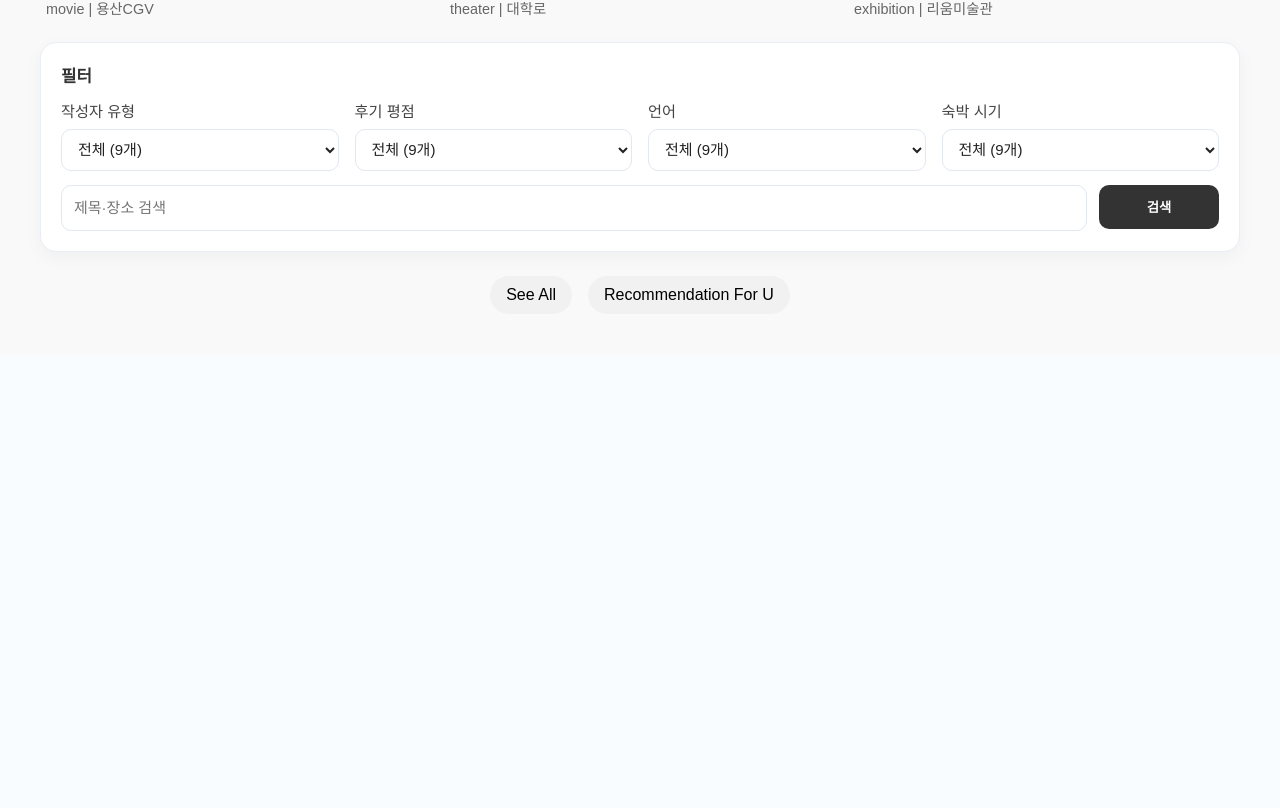
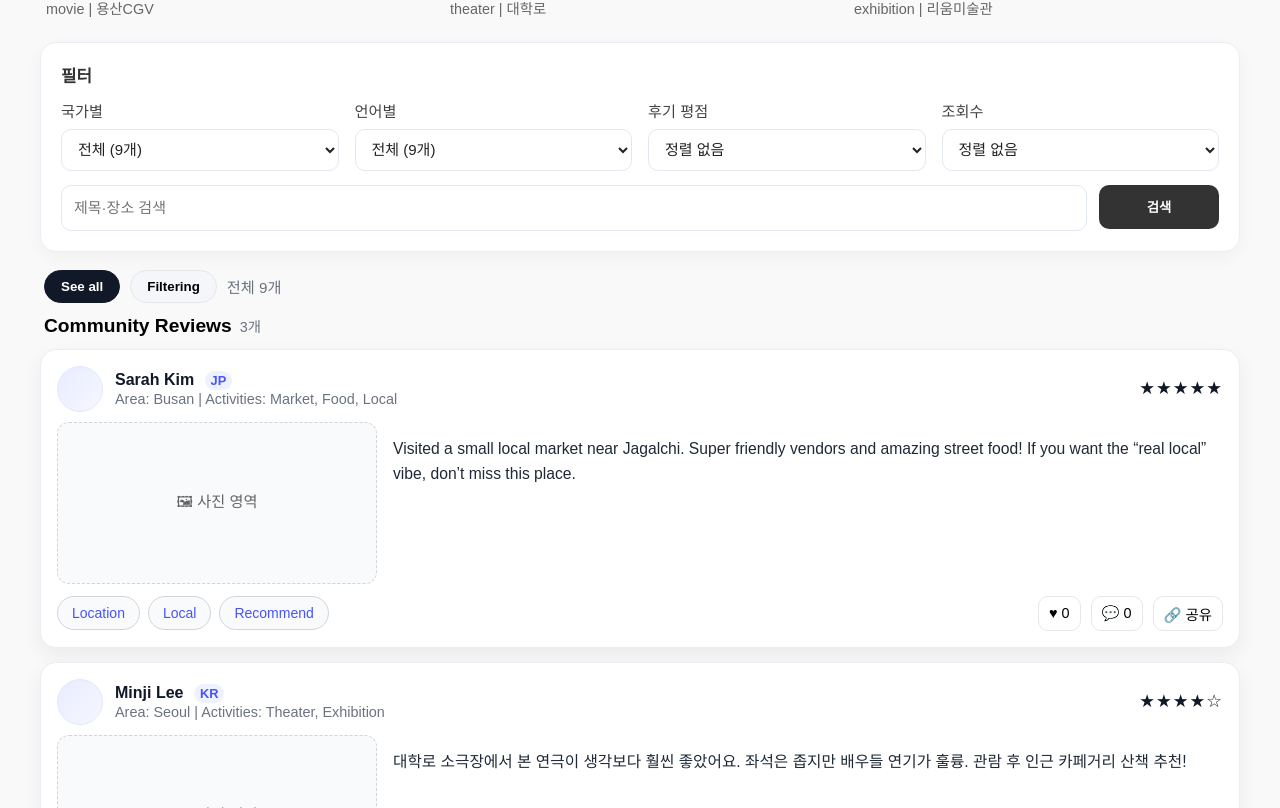
Before and after one commit to Re-Local/Frontend, a React (Create React App) app: page /genre in a window 1280 px wide. Shown: the part 532-1340 px from the top of the page. Before the commit the page ends 886 px from the top, so only its background shows below. Built offline with nearby package versions, Linux system fonts and the light colour scheme.

Commit message:
장르 페이지 수정 v25.08.12.1

```diff
--- a/src/Genre/Genre.css
+++ b/src/Genre/Genre.css
@@ -1,55 +1,61 @@
-/* 레이아웃 전체 */
 .genre-container {
   padding: 40px;
   background-color: #f9f9f9;
   font-family: 'Pretendard', sans-serif;
 }
 
-  /* 헤더 */
+/* Header */
 .genre-header {
   display: flex;
   justify-content: space-between;
   align-items: center;
   margin-bottom: 32px;
 }
-
 .genre-header h2 {
   font-size: 2rem;
   font-weight: 600;
   color: #333;
 }
 
-  .genre-title { font-size: 2rem; font-weight: 700; margin-bottom: 8px; }
+.genre-title {
+  font-size: 2rem;
+  font-weight: 700;
+  margin-bottom: 8px;
+}
 .category-chip {
-  display:inline-block; padding:6px 10px; border-radius:16px;
-  background:#f1f3ff; color:#4753ff; font-size:0.85rem; margin-bottom:16px;
+  display: inline-block;
+  padding: 6px 10px;
+  border-radius: 16px;
+  background: #f1f3ff;
+  color: #4753ff;
+  font-size: 0.85rem;
+  margin-bottom: 16px;
 }
 
-
-  /* 검색 */
+/* Search (현재는 유지만) */
 .genre-search {
   display: flex;
   align-items: center;
   gap: 10px;
 }
-
 .genre-search input {
   padding: 10px 14px;
   border: 1px solid #ccc;
   border-radius: 8px;
   width: 200px;
 }
-
 .genre-search button {
   background-color: #333;
-    color: white;
+  color: #fff;
   border: none;
   padding: 10px;
   border-radius: 8px;
   cursor: pointer;
 }
 
-  /* 포스터 카드 */
+/* ===============================
+   Poster / Carousel
+================================ */
 .poster-section {
   display: grid;
   grid-template-columns: repeat(auto-fit, minmax(240px, 1fr));
@@ -58,124 +64,53 @@
 }
 
 .poster-card {
-    width: 200px; /* 또는 220px, 240px 등 원하는 크기로 */
+  width: 200px;
   min-width: 200px;
   height: auto;
-    background: white;
+  background: #fff;
   border-radius: 10px;
-    box-shadow: 0 4px 12px rgba(0,0,0,0.08);
+  box-shadow: 0 4px 12px rgba(0, 0, 0, 0.08);
   padding: 12px;
   display: flex;
   flex-direction: column;
   align-items: center;
   transition: transform 0.2s ease;
 }
-
-  .poster-card:hover {
-    transform: translateY(-4px);
-  }
-
-
+.poster-card:hover { transform: translateY(-4px); }
 
 .poster-img-mine {
   width: 100%;
-    height: 280px;         /* 세로로 길게 */
+  height: 280px;
   object-fit: cover;
   border-radius: 8px;
   margin-bottom: 12px;
 }
+.poster-title { font-weight: 600; font-size: 1.1rem; }
+.poster-info  { font-size: 0.9rem; color: #777; margin-top: 4px; }
 
-
-  .poster-title {
-    font-weight: 600;
-    font-size: 1.1rem;
-  }
-
-  .poster-info {
-    font-size: 0.9rem;
-    color: #777;
-    margin-top: 4px;
-  }
-  .poster-buttons button {
-    padding: 12px 24px;
-    font-size: 1rem;
-    font-weight: 500;
-    border: none;
-    border-radius: 30px;
-    background-color: #333;
-    color: black;
-    cursor: pointer;
-    transition: background-color 0.2s ease, transform 0.2s ease;
-  }
-
-  .poster-buttons button:hover {
-    background-color: #555;
-    transform: translateY(-2px);
-  }
-
-
-  /* 버튼 그룹 */
-  .poster-buttons {
-    display: flex;
-    gap: 16px;
-    justify-content: center;
-    margin-top: 24px;
-    flex-wrap: wrap;
-  }
-
-  .filter-section {
-    display: flex;
-    gap: 12px;
-    margin: 24px 0;
-    flex-wrap: wrap;
-  }
-
-  .poster-buttons button,
-  .filter-section button {
-    background-color: #f1f1f1;
-    border: none;
-    padding: 10px 16px;
-    border-radius: 20px;
-    cursor: pointer;
-    transition: all 0.2s ease;
-  }
-
-  .poster-buttons button:hover,
-  .filter-section button:hover {
-    background-color: #333;
-    color: #fff;
-  }
-   /* 슬라이더 담당 */
+/* Carousel layout */
 .poster-section.carousel {
   display: flex;
   gap: 24px;
   justify-content: center;
 }
-
-
 .poster-section.carousel .poster-card-mine {
   flex: 0 0 30%;
   margin-right: 20px;
 }
 
-  /* 그리드 전체 표시용 */
+/* Grid-all (미사용 시 보류) */
 .poster-section.grid-all {
   display: grid;
   grid-template-columns: repeat(auto-fill, minmax(240px, 1fr));
 }
 
-  /* 버튼 디자인 통일 */
-  .poster-buttons button {
-    /* 기존 스타일에 transition, primary 색 템플릿 적용 */
-  }
+/* 기존 하단 버튼은 숨김 처리 (UI 변경) */
+.poster-buttons { display: none; }
 
-  /* match-card 스타일 개선 */
-  .match-card.detailed {
-    display: flex;
-    /* 여백, 그림, 버튼 밸런스 등 조정 */
-  }
-
-  /* === 필터 박스 === */
+/* ===============================
+   Filters
+================================ */
 .filter-wrap {
   background: #fff;
   border: 1px solid #e9eef5;
@@ -183,9 +118,13 @@
   padding: 20px;
   margin: 24px 0 18px;
   box-shadow: 0 6px 18px rgba(17, 23, 39, 0.04);
-  font-family: 'Pretendard', sans-serif;
 }
-.filter-title { font-weight: 600; font-size: 1.05rem; color: #333; margin-bottom: 12px; }
+.filter-title {
+  font-weight: 600;
+  font-size: 1.05rem;
+  color: #333;
+  margin-bottom: 12px;
+}
 
 .filter-grid {
   display: grid;
@@ -237,3 +176,155 @@
   cursor: pointer;
 }
 .btn-primary:hover { filter: brightness(0.92); }
+
+/* ===============================
+   View Mode Toggle (See all / Filtering)
+================================ */
+.mode-toggle {
+  display: flex;
+  align-items: center;
+  gap: 10px;
+  margin: 10px 4px 12px;
+}
+.mode-btn {
+  border: 1px solid #e5e7eb;
+  background: #f5f6fa;
+  padding: 8px 16px;
+  border-radius: 999px;
+  cursor: pointer;
+  font-weight: 600;
+}
+.mode-btn.active {
+  background: #111827;
+  color: #fff;
+  border-color: #111827;
+}
+.mode-btn:hover { filter: brightness(0.97); }
+.mode-info {
+  color: #6b7280;
+  font-size: 0.95rem;
+}
+
+/* ===============================
+   Community Reviews
+================================ */
+.review-wrap { background: transparent; margin-top: 10px; }
+
+.review-title-row {
+  display: flex;
+  align-items: center;
+  gap: 8px;
+  margin: 8px 4px 12px;
+}
+.review-title-row h3 {
+  font-size: 1.2rem;
+  font-weight: 700;
+  margin: 0;
+}
+.review-count { font-size: 0.9rem; color: #6b7280; }
+
+.review-list {
+  display: grid;
+  grid-template-columns: 1fr;
+  gap: 14px;
+}
+
+/* Card */
+.review-card {
+  background: #fff;
+  border: 1px solid #e9eef5;
+  border-radius: 16px;
+  box-shadow: 0 8px 20px rgba(17, 23, 39, 0.06);
+  padding: 16px;
+}
+.review-header {
+  display: flex;
+  align-items: center;
+  justify-content: space-between;
+  gap: 12px;
+  margin-bottom: 10px;
+}
+.review-user { display: flex; align-items: center; gap: 12px; }
+.review-avatar {
+  width: 44px;
+  height: 44px;
+  border-radius: 999px;
+  background: linear-gradient(135deg, #e8ecff, #f7f7ff);
+  border: 1px solid #e1e7ff;
+  flex-shrink: 0;
+}
+.review-user-meta { display: flex; flex-direction: column; gap: 2px; }
+.review-name { font-weight: 700; color: #111827; }
+.review-badge {
+  font-size: 0.8rem;
+  margin-left: 6px;
+  padding: 2px 6px;
+  border-radius: 10px;
+  background: #eef2ff;
+  color: #4753ff;
+}
+.review-sub { font-size: 0.9rem; color: #6b7280; }
+.review-rating { font-size: 1.1rem; letter-spacing: 1px; color: #111827; }
+
+/* Body */
+.review-body {
+  display: grid;
+  grid-template-columns: 320px 1fr;
+  gap: 16px;
+  align-items: start;
+  margin-top: 6px;
+}
+@media (max-width: 860px) {
+  .review-body { grid-template-columns: 1fr; }
+}
+.review-photo {
+  background: #f9fafb;
+  border: 1px dashed #d1d5db;
+  border-radius: 12px;
+  min-height: 160px;
+  display: flex;
+  align-items: center;
+  justify-content: center;
+}
+.review-photo img {
+  width: 100%;
+  height: 100%;
+  object-fit: cover;
+  border-radius: 12px;
+}
+.photo-placeholder { opacity: 0.6; font-size: 0.95rem; }
+
+.review-text {
+  font-size: 0.98rem;
+  color: #1f2937;
+  line-height: 1.55rem;
+}
+
+/* Footer */
+.review-footer {
+  margin-top: 12px;
+  display: flex;
+  align-items: center;
+  justify-content: space-between;
+  gap: 12px;
+}
+.review-chips { display: flex; flex-wrap: wrap; gap: 8px; }
+.chip {
+  font-size: 0.85rem;
+  padding: 6px 10px;
+  border-radius: 999px;
+  background: #f1f3ff;
+  color: #4753ff;
+  border: 1px solid #e1e7ff;
+}
+
+.review-actions { display: flex; gap: 10px; }
+.icon-btn {
+  border: 1px solid #e5e7eb;
+  background: #fff;
+  padding: 6px 10px;
+  border-radius: 10px;
+  cursor: pointer;
+  font-size: 0.9rem;
+}
+.icon-btn:hover { background: #f9fafb; }
--- a/src/Genre/Genre.jsx
+++ b/src/Genre/Genre.jsx
@@ -1,109 +1,238 @@
-import React, { useEffect, useState } from 'react';
+import React, { useEffect, useMemo, useState } from 'react';
 import { useNavigate, useSearchParams } from 'react-router-dom';
 import './Genre.css';
 import posters from './postersData';
 import TopNav from '../components/Topnav';
 
+// === 샘플 리뷰 (기존과 동일) =========================================
+const SAMPLE_REVIEWS = [
+  {
+    id: 'r1',
+    userName: 'Sarah Kim',
+    userBadge: 'JP',
+    area: 'Busan',
+    activities: ['Market', 'Food', 'Local'],
+    tags: ['Location', 'Local', 'Recommend'],
+    rating: 5,
+    lang: 'en',
+    date: '2025-08-10',
+    photos: [],
+    content:
+      'Visited a small local market near Jagalchi. Super friendly vendors and amazing street food! If you want the “real local” vibe, don’t miss this place.',
+  },
+  {
+    id: 'r2',
+    userName: 'Minji Lee',
+    userBadge: 'KR',
+    area: 'Seoul',
+    activities: ['Theater', 'Exhibition'],
+    tags: ['Recommend'],
+    rating: 4,
+    lang: 'ko',
+    date: '2025-08-09',
+    photos: [],
+    content:
+      '대학로 소극장에서 본 연극이 생각보다 훨씬 좋았어요. 좌석은 좁지만 배우들 연기가 훌륭. 관람 후 인근 카페거리 산책 추천!',
+  },
+  {
+    id: 'r3',
+    userName: 'Alex Garcia',
+    userBadge: 'US',
+    area: 'Jeonju',
+    activities: ['Food', 'Hanok'],
+    tags: ['Location'],
+    rating: 5,
+    lang: 'en',
+    date: '2025-08-07',
+    photos: [],
+    content:
+      'Jeonju Hanok Village was beautiful. Try bibimbap at a small family-run spot off the main street. Less crowded and more authentic.',
+  },
+];
+
+function ReviewCard({ review }) {
+  const stars = '★★★★★'.slice(0, review.rating) + '☆☆☆☆☆'.slice(review.rating);
+  return (
+    <article className="review-card">
+      <header className="review-header">
+        <div className="review-user">
+          <div className="review-avatar" aria-hidden />
+          <div className="review-user-meta">
+            <div className="review-name">
+              {review.userName} <span className="review-badge">{review.userBadge}</span>
+            </div>
+            <div className="review-sub">
+              Area: {review.area} | Activities: {review.activities.join(', ')}
+            </div>
+          </div>
+        </div>
+        <div className="review-rating" aria-label={`${review.rating} out of 5`}>
+          {stars}
+        </div>
+      </header>
+
+      <div className="review-body">
+        <div className="review-photo">
+          {review.photos?.length ? (
+            <img src={review.photos[0]} alt="review" />
+          ) : (
+            <div className="photo-placeholder">🖼 사진 영역</div>
+          )}
+        </div>
+        <p className="review-text">{review.content}</p>
+      </div>
+
+      <footer className="review-footer">
+        <div className="review-chips">
+          {review.tags.map((t) => (
+            <span key={t} className="chip">{t}</span>
+          ))}
+        </div>
+        <div className="review-actions" role="group" aria-label="review actions">
+          <button className="icon-btn" title="like">♥ 0</button>
+          <button className="icon-btn" title="comment">💬 0</button>
+          <button className="icon-btn" title="share">🔗 공유</button>
+        </div>
+      </footer>
+    </article>
+  );
+}
+// ====================================================================
+
+const COUNTRY_OPTIONS = [
+  { value: 'all', label: '전체' },
+  { value: 'uk', label: '영국' },
+  { value: 'us', label: '미국' },
+  { value: 'cn', label: '중국' },
+  { value: 'jp', label: '일본' },
+  { value: 'es', label: '스페인' },
+  { value: 'de', label: '독일' },
+  { value: 'kr', label: '한국' },
+];
+
+const LANG_OPTIONS = [
+  { value: 'all', label: '전체' },
+  { value: 'en', label: '영어' },
+  { value: 'es', label: '스페인어' },
+  { value: 'ja', label: '일본어' },
+  { value: 'zh', label: '중국어' },
+  { value: 'de', label: '독일어' },
+];
+
 const Genre = () => {
   const navigate = useNavigate();
   const [searchParams] = useSearchParams();
-  const category = searchParams.get('category'); // URL에서 장르 가져옴
+  const category = searchParams.get('category'); // URL에서 장르
 
   const [current, setCurrent] = useState(0);
 
-  // ✅ 필터 상태
+  // === 필터 상태 (요청대로 4종) =========================
   const [filters, setFilters] = useState({
-    author: 'all',   // 공식/개인 (데이터 없으면 무시)
-    rating: 'all',   // 4.5+, 4.0+ …
-    lang: 'all',     // all | en | ko
-    period: 'all',   // all | week | month
-    q: '',           // 검색어
+    country: 'all',
+    language: 'all',
+    ratingSort: 'none', // 'high' | 'low'
+    viewsSort: 'none',  // 'desc'
+    q: '',
   });
 
+  // See all / Filtering 토글
+  const [viewMode, setViewMode] = useState('all'); // 'all' | 'filtered'
+
   // (1) 카테고리 1차 필터
-  const filteredPosters = category
-    ? posters.filter(p => p.category === category)
-    : posters;
+  const baseList = useMemo(() => {
+    return category ? posters.filter((p) => p.category === category) : posters;
+  }, [category]);
 
-  // (2) 상세 필터 적용
-  const list = filteredPosters.filter(p => {
-    // 평점
-    if (filters.rating !== 'all') {
-      const min = parseFloat(filters.rating);
-      if ((p?.rating ?? 0) < min) return false;
+  // (2) 상세 필터/정렬 (Filtering일 때만 적용)
+  const filteredSortedList = useMemo(() => {
+    let arr = [...baseList];
+
+    // 국가별
+    if (filters.country !== 'all') {
+      arr = arr.filter((p) => {
+        const v =
+          (p.country || p.locationCountry || p.countryCode || '').toString().toLowerCase();
+        return v === filters.country;
+      });
     }
-    // 언어
-    if (filters.lang !== 'all') {
-      const hasEng =
-        p?.hasEnglish === true || String(p?.language).toLowerCase() === 'en';
-      if (filters.lang === 'en' && !hasEng) return false;
-      if (filters.lang === 'ko' && hasEng) return false;
+    // 언어별
+    if (filters.language !== 'all') {
+      const code = filters.language.toLowerCase();
+      arr = arr.filter((p) => {
+        const lang =
+          (p.language || p.lang || (p.hasEnglish ? 'en' : '')).toString().toLowerCase();
+        return lang === code;
+      });
     }
-    // 작성자 유형
-    if (filters.author !== 'all') {
-      if (String(p?.authorType || '').toLowerCase() !== filters.author)
-        return false;
-    }
-    // 기간
-    if (filters.period !== 'all') {
-      const raw = p?.date || p?.start_time || p?.start || null;
-      if (raw) {
-        const d = new Date(raw);
-        if (!isNaN(d)) {
-          const now = new Date();
-          if (filters.period === 'week') {
-            const diffDays = Math.abs((d - now) / 86400000);
-            if (diffDays > 7) return false;
-          }
-          if (filters.period === 'month') {
-            if (
-              d.getFullYear() !== now.getFullYear() ||
-              d.getMonth() !== now.getMonth()
-            ) {
-              return false;
-            }
-          }
-        }
-      }
-    }
-    // 검색 (제목/장소/카테고리)
+    // 검색어
     if (filters.q.trim()) {
       const q = filters.q.trim().toLowerCase();
-      const hay = [p?.title, p?.location, p?.category]
-        .map(v => String(v ?? '').toLowerCase())
-        .join(' | ');
-      if (!hay.includes(q)) return false;
+      arr = arr.filter((p) => {
+        const hay = [p?.title, p?.location, p?.category]
+          .map((v) => String(v ?? '').toLowerCase())
+          .join(' | ');
+        return hay.includes(q);
+      });
     }
-    return true;
-  });
 
+    // 정렬: 후기 평점
+    if (filters.ratingSort === 'high') {
+      arr.sort((a, b) => (b?.rating ?? 0) - (a?.rating ?? 0));
+    } else if (filters.ratingSort === 'low') {
+      arr.sort((a, b) => (a?.rating ?? 0) - (b?.rating ?? 0));
+    }
+
+    // 정렬: 조회수 (선택 시 우선 적용)
+    if (filters.viewsSort === 'desc') {
+      arr.sort((a, b) => (b?.views ?? 0) - (a?.views ?? 0));
+    }
+
+    return arr;
+  }, [baseList, filters]);
+
+  // 최종 표시 목록
+  const list = viewMode === 'all' ? baseList : filteredSortedList;
   const len = list.length;
 
-  // 카테고리/목록 길이 바뀌면 인덱스 리셋
-  useEffect(() => { setCurrent(0); }, [category, len]);
+  // 캐러셀 인덱스 리셋
+  useEffect(() => { setCurrent(0); }, [category, len, viewMode]);
 
-  // ⛔️ 타이머 한 개만 사용
+  // 캐러셀 타이머
   useEffect(() => {
     if (len < 1) return;
-    const timer = setInterval(() => {
-      setCurrent(prev => (prev + 1) % len);
-    }, 5000);
+    const timer = setInterval(() => setCurrent((prev) => (prev + 1) % len), 5000);
     return () => clearInterval(timer);
   }, [len]);
 
   const visiblePosters = len
-    ? [
-        list[current % len],
-        list[(current + 1) % len],
-        list[(current + 2) % len],
-      ].filter(Boolean)
+    ? [list[current % len], list[(current + 1) % len], list[(current + 2) % len]].filter(Boolean)
     : [];
 
-  // 필터 핸들러
-  const onChange = key => e =>
-    setFilters(prev => ({ ...prev, [key]: e.target.value }));
-  const onSearch = () =>
-    setFilters(prev => ({ ...prev, q: prev.q.trim() }));
+  // 이벤트 핸들러
+  const onChange = (key) => (e) => {
+    const value = e.target.value;
+    setFilters((prev) => {
+      // 조회수 정렬을 선택하면 평점 정렬 초기화(우선순위 충돌 방지)
+      if (key === 'viewsSort' && value === 'desc') {
+        return { ...prev, [key]: value, ratingSort: 'none' };
+      }
+      return { ...prev, [key]: value };
+    });
+  };
+  const onSearch = () => setFilters((prev) => ({ ...prev, q: prev.q.trim() }));
+
+  const resetToAll = () => {
+    setViewMode('all');
+    setFilters({ country: 'all', language: 'all', ratingSort: 'none', viewsSort: 'none', q: '' });
+  };
+
+  // 리뷰는 언어 필터만 가볍게 연동 (그 외는 기존 그대로)
+  const filteredReviews =
+    filters.language === 'all'
+      ? SAMPLE_REVIEWS
+      : SAMPLE_REVIEWS.filter((r) =>
+          filters.language === 'en' ? r.lang === 'en' : r.lang === 'ko'
+        );
 
   return (
     <div className="genre-container">
@@ -114,12 +243,10 @@ const Genre = () => {
 
       {/* ===== 포스터 섹션 (위) ===== */}
       {len === 0 ? (
-        <div style={{ opacity: .7, padding: '24px 0' }}>
-          조건에 맞는 결과가 없습니다.
-        </div>
+        <div style={{ opacity: 0.7, padding: '24px 0' }}>조건에 맞는 결과가 없습니다.</div>
       ) : (
         <section className="poster-section carousel">
-          {visiblePosters.map(p => (
+          {visiblePosters.map((p) => (
             <div key={p.id} className="poster-card-mine">
               <img src={p.image} alt={p.title} className="poster-img-mine" />
               <div className="poster-title">{p.title}</div>
@@ -131,72 +258,75 @@ const Genre = () => {
         </section>
       )}
 
-      {/* ===== 필터 박스 (아래) ===== */}
+      {/* ===== 필터 박스 ===== */}
       <section className="filter-wrap">
         <div className="filter-title">필터</div>
 
         <div className="filter-grid">
+          {/* 국가별 */}
           <div className="filter-item">
-            <label>작성자 유형</label>
-            <select
-              className="filter-select"
-              value={filters.author}
-              onChange={onChange('author')}
-            >
-              <option value="all">전체 ({filteredPosters.length}개)</option>
-              <option value="official">공식</option>
-              <option value="creator">개인</option>
+            <label>국가별</label>
+            <select className="filter-select" value={filters.country} onChange={onChange('country')}>
+              {COUNTRY_OPTIONS.map((o) => (
+                <option key={o.value} value={o.value}>
+                  {o.label} ({baseList.length}개)
+                </option>
+              ))}
             </select>
           </div>
 
+          {/* 언어별 */}
+          <div className="filter-item">
+            <label>언어별</label>
+            <select
+              className="filter-select"
+              value={filters.language}
+              onChange={onChange('language')}
+            >
+              {LANG_OPTIONS.map((o) => (
+                <option key={o.value} value={o.value}>
+                  {o.label} ({baseList.length}개)
+                </option>
+              ))}
+            </select>
+          </div>
+
+          {/* 후기평점 */}
           <div className="filter-item">
             <label>후기 평점</label>
             <select
               className="filter-select"
-              value={filters.rating}
-              onChange={onChange('rating')}
+              value={filters.ratingSort}
+              onChange={onChange('ratingSort')}
             >
-              <option value="all">전체 ({filteredPosters.length}개)</option>
-              <option value="4.5">4.5+ ⭐</option>
-              <option value="4.0">4.0+ ⭐</option>
-              <option value="3.5">3.5+ ⭐</option>
+              <option value="none">정렬 없음</option>
+              <option value="high">평점 높은순</option>
+              <option value="low">평점 낮은순</option>
             </select>
           </div>
 
+          {/* 조회수 */}
           <div className="filter-item">
-            <label>언어</label>
+            <label>조회수</label>
             <select
               className="filter-select"
-              value={filters.lang}
-              onChange={onChange('lang')}
+              value={filters.viewsSort}
+              onChange={onChange('viewsSort')}
             >
-              <option value="all">전체 ({filteredPosters.length}개)</option>
-              <option value="en">영어 지원</option>
-              <option value="ko">한국어만</option>
-            </select>
-          </div>
-
-          <div className="filter-item">
-            <label>숙박 시기</label>
-            <select
-              className="filter-select"
-              value={filters.period}
-              onChange={onChange('period')}
-            >
-              <option value="all">전체 ({filteredPosters.length}개)</option>
-              <option value="week">이번 주</option>
-              <option value="month">이번 달</option>
+              <option value="none">정렬 없음</option>
+              <option value="desc">조회수 높은순</option>
             </select>
           </div>
         </div>
 
+        {/* 검색창은 유지 */}
         <div className="filter-search-row">
           <input
             type="text"
             placeholder="제목·장소 검색"
             value={filters.q}
             onChange={onChange('q')}
-            onKeyDown={e => e.key === 'Enter' && onSearch()}
+            onKeyDown={(e) => e.key === 'Enter' && onSearch()}
           />
           <button className="btn-primary" onClick={onSearch}>
             검색
@@ -204,13 +334,38 @@ const Genre = () => {
         </div>
       </section>
 
-      {/* 하단 버튼 */}
-      <div className="poster-buttons">
-        <button onClick={() => navigate('/genre/all')}>See All</button>
-        <button onClick={() => navigate('/genre/recommend')}>
-          Recommendation For U
+      {/* ===== 보기 모드 토글 (필터 아래 / 리뷰 위) ===== */}
+      <div className="mode-toggle">
+        <button
+          className={`mode-btn ${viewMode === 'all' ? 'active' : ''}`}
+          onClick={resetToAll}
+        >
+          See all
         </button>
+        <button
+          className={`mode-btn ${viewMode === 'filtered' ? 'active' : ''}`}
+          onClick={() => setViewMode('filtered')}
+        >
+          Filtering
+        </button>
+        <span className="mode-info">
+          {viewMode === 'all' ? `전체 ${baseList.length}개` : `필터 적용 ${filteredSortedList.length}개`}
+        </span>
       </div>
+
+      {/* ===== 리뷰 섹션 ===== */}
+      <section className="review-wrap">
+        <div className="review-title-row">
+          <h3>Community Reviews</h3>
+          <span className="review-count">{filteredReviews.length}개</span>
+        </div>
+
+        <div className="review-list">
+          {filteredReviews.map((r) => (
+            <ReviewCard key={r.id} review={r} />
+          ))}
+        </div>
+      </section>
     </div>
   );
 };
```
Lines whose indentation alone changed are shown as unchanged.
